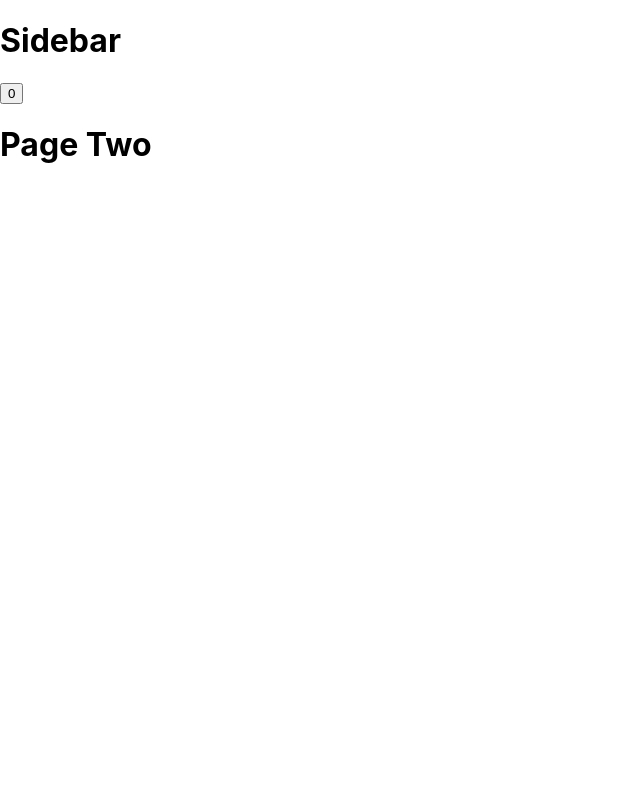
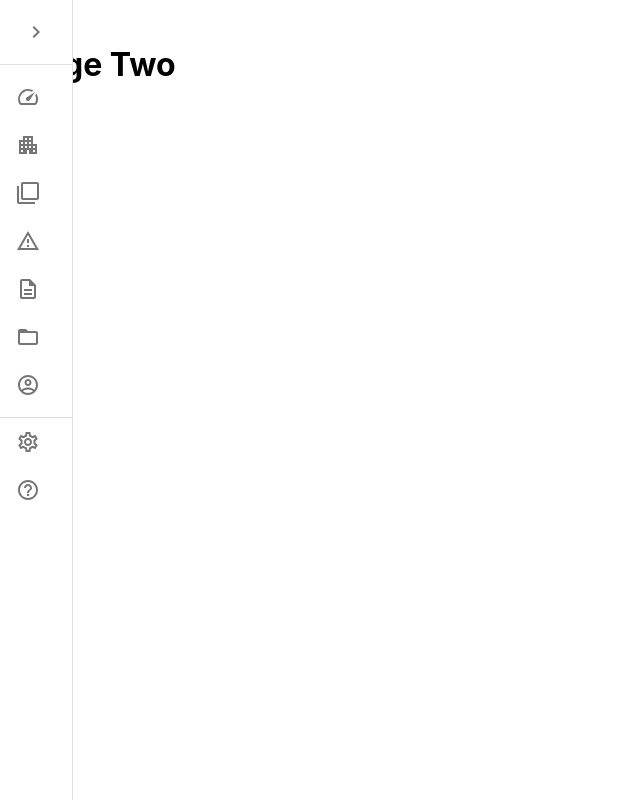
Before and after one commit to michaeljfuller/ingrid, a Next.js app: page /two in a window 1280 px wide. Shown: the whole page, without its empty margins (0-640 px from the left). Built offline with nearby package versions, Linux system fonts and the light colour scheme.

Commit message:
Add styling and items to the sidebar

```diff
--- a/components/navigation/Sidebar.tsx
+++ b/components/navigation/Sidebar.tsx
@@ -1,16 +1,71 @@
 import React, {PropsWithChildren, useState} from "react";
 
-export interface SidebarProps {
+import Divider from '@material-ui/core/Divider';
+import List from '@material-ui/core/List';
 
-}
+import ChevronLeftIcon from '@material-ui/icons/ChevronLeft';
+import ChevronRightIcon from '@material-ui/icons/ChevronRight';
+import SettingsIcon from '@material-ui/icons/SettingsOutlined';
+import HelpIcon from '@material-ui/icons/HelpOutlineOutlined';
 
+import {SidebarItem} from "./Sidebar/SidebarItem";
+import SidebarDrawer from "./Sidebar/SidebarDrawer";
+
+import sidebarItems from "./sidebarItems";
+import {makeStyles} from "@material-ui/core/styles";
+
+export interface SidebarProps {}
+
+/**
+ * @link https://material-ui.com/components/drawers/#mini-variant-drawer
+ */
 export default function Sidebar({
     children
 }: PropsWithChildren<SidebarProps>) {
-    const [count, setCount] = useState(0);
-    return <div>
-        <h1>Sidebar</h1>
-        <button onClick={() => setCount(count+1)}>{count}</button>
-        {children}
-    </div>
+    const classes = useStyles();
+    const [open, setOpen] = useState(false);
+    const toggleDrawer = React.useCallback(() => setOpen(!open), [open, setOpen]);
+
+    return <>
+        <SidebarDrawer open={open}>
+            <div className={classes.toolbar}>
+                <SidebarItem
+                    label="Minimise"
+                    icon={open ? ChevronLeftIcon : ChevronRightIcon}
+                    onClick={toggleDrawer}
+                />
+            </div>
+
+            <Divider />
+
+            <List>
+                {sidebarItems.map(itemProps => <SidebarItem key={itemProps.label} {...itemProps} />)}
+            </List>
+
+            <Divider />
+
+            <SidebarItem label="Settings" icon={SettingsIcon} />
+            <SidebarItem label="Help" icon={HelpIcon} />
+
+        </SidebarDrawer>
+
+        <main className={classes.content}>
+            {children}
+        </main>
+    </>;
 }
+
+export const useStyles = makeStyles((theme) => ({
+    toolbar: {
+        display: 'flex',
+        alignItems: 'center',
+        justifyContent: 'flex-end',
+        padding: theme.spacing(0, 1),
+        // necessary for content to be below app bar
+        ...theme.mixins.toolbar,
+    },
+    content: {
+        flexGrow: 1,
+        padding: theme.spacing(3),
+    },
+}));
--- /dev/null
+++ b/components/navigation/Sidebar/SidebarDrawer.tsx
@@ -0,0 +1,67 @@
+import React, {PropsWithChildren} from 'react';
+import clsx from "clsx";
+import Drawer, {DrawerClassKey} from "@material-ui/core/Drawer";
+import {ThemeOfStyles, WithStylesOptions} from "@material-ui/styles/withStyles/withStyles";
+import {makeStyles} from "@material-ui/core/styles";
+
+export interface SidebarDrawerProps {
+    open: boolean;
+}
+export default function SidebarDrawer({open, children}: PropsWithChildren<SidebarDrawerProps>) {
+    const classes = useStyles();
+    return <Drawer
+        variant="permanent"
+        className={clsx(classes.drawer, {
+            [classes.drawerOpen]: open,
+            [classes.drawerClose]: !open,
+        })}
+        classes={({
+            paper: clsx(classes.drawerPaper, {
+                [classes.drawerOpen]: open,
+                [classes.drawerClose]: !open,
+            }),
+        } as WithStylesOptions<ThemeOfStyles<DrawerClassKey>>) as any}
+    >{children}</Drawer>;
+}
+
+const drawerWidth = 240;
+const useStyles = makeStyles((theme) => ({
+    drawer: {
+        width: drawerWidth,
+        flexShrink: 0,
+        whiteSpace: 'nowrap',
+    },
+    drawerPaper: {
+        overflow: 'hidden',
+    },
+    drawerOpen: {
+        width: drawerWidth,
+        transition: theme.transitions.create('width', {
+            easing: theme.transitions.easing.sharp,
+            duration: theme.transitions.duration.enteringScreen,
+        }),
+    },
+    drawerClose: {
+        transition: theme.transitions.create('width', {
+            easing: theme.transitions.easing.sharp,
+            duration: theme.transitions.duration.leavingScreen,
+        }),
+        overflowX: 'hidden',
+        width: theme.spacing(7) + 1,
+        [theme.breakpoints.up('sm')]: {
+            width: theme.spacing(9) + 1,
+        },
+    },
+    toolbar: {
+        display: 'flex',
+        alignItems: 'center',
+        justifyContent: 'flex-end',
+        padding: theme.spacing(0, 1),
+        // necessary for content to be below app bar
+        ...theme.mixins.toolbar,
+    },
+    content: {
+        flexGrow: 1,
+        padding: theme.spacing(3),
+    },
+}));
--- /dev/null
+++ b/components/navigation/Sidebar/SidebarItem.tsx
@@ -0,0 +1,23 @@
+import {createElement} from "react";
+import type {SvgIcon} from "@material-ui/core";
+
+import ListItem from '@material-ui/core/ListItem';
+import ListItemIcon from '@material-ui/core/ListItemIcon';
+import ListItemText from '@material-ui/core/ListItemText';
+
+export interface SidebarItemProps {
+    label?: string;
+    icon?: typeof SvgIcon;
+    onClick?: () => void;
+}
+export function SidebarItem(props: SidebarItemProps) {
+    const { label, icon } = props;
+    const iconElement = icon ? <ListItemIcon>{ createElement(icon) }</ListItemIcon> : null;
+    const labelElement = label ? <ListItemText primary={label} /> : null;
+
+    return <ListItem button onClick={props.onClick}>
+        {iconElement}
+        {labelElement}
+    </ListItem>;
+}
+export default SidebarItem;
--- /dev/null
+++ b/components/navigation/sidebarItems.ts
@@ -0,0 +1,19 @@
+import SpeedIcon from '@material-ui/icons/Speed';
+import ApartmentIcon from '@material-ui/icons/Apartment';
+import FilterNoneIcon from '@material-ui/icons/FilterNone';
+import ReportProblemOutlinedIcon from '@material-ui/icons/ReportProblemOutlined';
+import DescriptionOutlinedIcon from '@material-ui/icons/DescriptionOutlined';
+import FolderOpenOutlinedIcon from '@material-ui/icons/FolderOpenOutlined';
+import AccountCircleOutlinedIcon from '@material-ui/icons/AccountCircleOutlined';
+
+import {SidebarItemProps} from "./Sidebar/SidebarItem";
+
+export default [
+    { label: 'Dashboard', icon: SpeedIcon },
+    { label: 'Buildings', icon: ApartmentIcon },
+    { label: 'Floors', icon: FilterNoneIcon },
+    { label: 'Alerts', icon: ReportProblemOutlinedIcon },
+    { label: 'Files', icon: DescriptionOutlinedIcon },
+    { label: 'Folders', icon: FolderOpenOutlinedIcon },
+    { label: 'Users', icon: AccountCircleOutlinedIcon },
+] as SidebarItemProps[];
--- a/package.json
+++ b/package.json
@@ -9,6 +9,8 @@
   },
   "dependencies": {
     "@material-ui/core": "^4.11.4",
+    "@material-ui/icons": "^4.11.2",
+    "clsx": "^1.1.1",
     "next": "10.2.3",
     "react": "17.0.2",
     "react-dom": "17.0.2"
```
Also changed, not shown: 1 other file (tests, documents, lock files or other folders).
